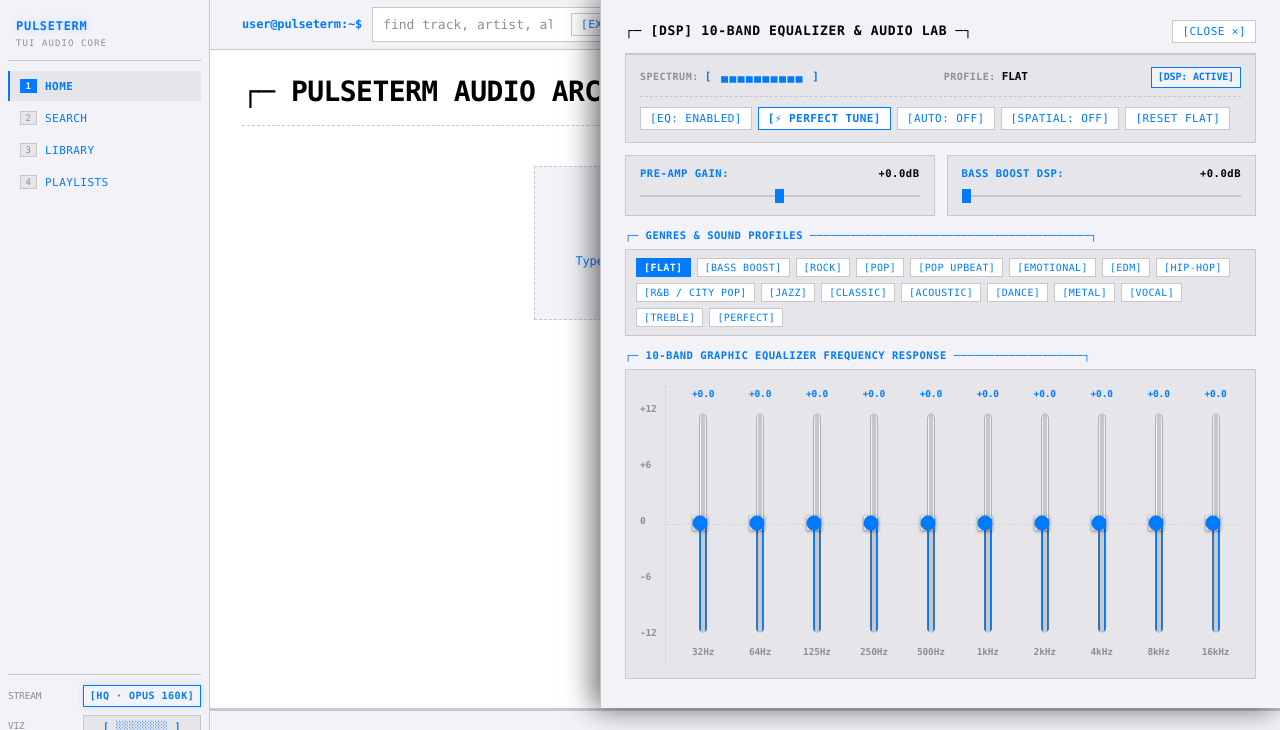
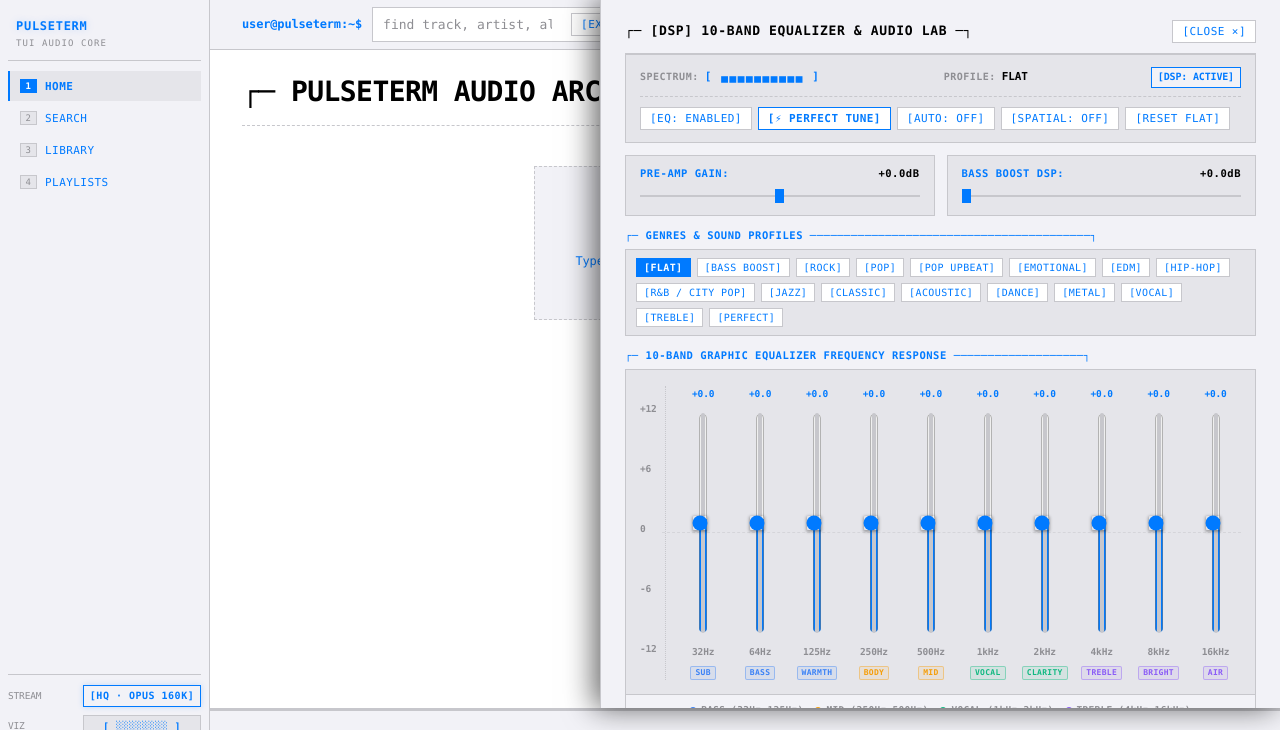
Before and after one commit to bagusazizulamri/pulseterm, a website: page frontend/index.html in a window 1280 px wide. Both pictures are taken after a click on the button "Toggle 10-Band DSP Equalizer (E)". Shown: the top 730 px of the page. Drawn offline with Linux system fonts and the light colour scheme; no server answers.

Commit message:
feat(eq-ui): add frequency acoustic role badges (Bass, Mid, Vocal, Treble) and domain legend under EQ sliders

```diff
--- a/frontend/css/style.css
+++ b/frontend/css/style.css
@@ -1759,6 +1759,80 @@ input[type="range"].eq-slider-vertical::-moz-range-thumb {
   line-height: 16px;
 }
 
+.eq-fader-hint {
+  font-size: 8px;
+  font-weight: 700;
+  letter-spacing: 0.04em;
+  padding: 1px 4px;
+  border-radius: 2px;
+  text-transform: uppercase;
+  user-select: none;
+  line-height: 1.2;
+  white-space: nowrap;
+  border: 1px solid var(--line);
+  color: var(--ink-2);
+  background: var(--paper-2);
+  cursor: help;
+  transition: transform 0.15s ease, border-color 0.15s ease;
+}
+
+.eq-fader-hint:hover {
+  transform: translateY(-1px);
+}
+
+.eq-fader-hint.type-bass {
+  color: #3b82f6;
+  border-color: rgba(59, 130, 246, 0.4);
+  background: rgba(59, 130, 246, 0.08);
+}
+
+.eq-fader-hint.type-mid {
+  color: #f59e0b;
+  border-color: rgba(245, 158, 11, 0.4);
+  background: rgba(245, 158, 11, 0.08);
+}
+
+.eq-fader-hint.type-vocal {
+  color: #10b981;
+  border-color: rgba(16, 185, 129, 0.4);
+  background: rgba(16, 185, 129, 0.08);
+}
+
+.eq-fader-hint.type-treble {
+  color: #8b5cf6;
+  border-color: rgba(139, 92, 246, 0.4);
+  background: rgba(139, 92, 246, 0.08);
+}
+
+.eq-fader-legend {
+  display: flex;
+  align-items: center;
+  justify-content: center;
+  flex-wrap: wrap;
+  gap: 12px;
+  padding: 8px 12px;
+  font-size: 9.5px;
+  color: var(--ink-3);
+  border: 1px solid var(--line);
+  border-top: none;
+  background: var(--paper-2);
+}
+
+.eq-legend-item {
+  display: inline-flex;
+  align-items: center;
+  gap: 5px;
+  font-weight: 600;
+  letter-spacing: 0.03em;
+}
+
+.eq-legend-dot {
+  width: 6px;
+  height: 6px;
+  border-radius: 50%;
+  display: inline-block;
+}
+
 .setting-group {
   padding: 16px 0;
   border-bottom: 1px dashed var(--line);
--- a/frontend/index.html
+++ b/frontend/index.html
@@ -7,7 +7,7 @@
     <meta name="color-scheme" content="dark light">
     <title>PulseTerm // Minimalist TUI Audio Player</title>
     <link rel="icon" type="image/svg+xml" href="/assets/favicon.svg">
-    <link rel="stylesheet" href="/css/style.css?v=2">
+    <link rel="stylesheet" href="/css/style.css?v=3">
     <link rel="stylesheet" href="/css/modern.css?v=7">
 </head>
 <body class="theme-dark">
--- a/frontend/js/eq-core.js
+++ b/frontend/js/eq-core.js
@@ -1,5 +1,17 @@
 export const EQ_FREQUENCIES = [32, 64, 125, 250, 500, 1000, 2000, 4000, 8000, 16000];
 export const EQ_LABELS = ['32Hz', '64Hz', '125Hz', '250Hz', '500Hz', '1kHz', '2kHz', '4kHz', '8kHz', '16kHz'];
+export const EQ_HINTS = [
+    { freq: '32Hz',  type: 'bass',   label: 'SUB',     role: 'Sub-Bass',       desc: 'Naikkan untuk getaran sub-bass / 808' },
+    { freq: '64Hz',  type: 'bass',   label: 'BASS',    role: 'Kick Bass',      desc: 'Naikkan untuk dentuman kick & punch bass' },
+    { freq: '125Hz', type: 'bass',   label: 'WARMTH',  role: 'Warm Bass',      desc: 'Naikkan untuk ketebalan bass & low-end hangat' },
+    { freq: '250Hz', type: 'mid',    label: 'BODY',    role: 'Low-Mid',        desc: 'Naikkan untuk bobot instrumen, turunkan jika muddy/keruh' },
+    { freq: '500Hz', type: 'mid',    label: 'MID',     role: 'Mid Body',       desc: 'Naikkan untuk kehangatan vokal & bodi instrumen' },
+    { freq: '1kHz',  type: 'vocal',  label: 'VOCAL',   role: 'Vocal Core',     desc: 'Naikkan untuk menonjolkan vokal utama / lead' },
+    { freq: '2kHz',  type: 'vocal',  label: 'CLARITY', role: 'Vocal Clarity',  desc: 'Naikkan untuk kejelasan artikulasi vokal & konsonan' },
+    { freq: '4kHz',  type: 'treble', label: 'TREBLE',  role: 'Treble Attack',  desc: 'Naikkan untuk gigitan treble, snare attack & petikan' },
+    { freq: '8kHz',  type: 'treble', label: 'BRIGHT',  role: 'Brilliance',     desc: 'Naikkan untuk kilau cymbals & suara renyah/garing' },
+    { freq: '16kHz', type: 'treble', label: 'AIR',     role: 'Air / Shimmer',  desc: 'Naikkan untuk nuansa airy, lega & shimmer halus' }
+];
 
 export const EQ_PRESETS = {
     flat: {
--- a/frontend/js/equalizer.js
+++ b/frontend/js/equalizer.js
@@ -5,8 +5,8 @@ import { spatial } from './spatial.js?v=11';
 import { getGenre } from './api.js';
 import { mapGenresToPreset, mapProfileToPreset, detectPresetLocal, bandPowerDb, computeTuneCorrections, analyzeAndCompensate, classifySpectralProfile, SPECTRAL_ARCHETYPES } from './eq-core.js';
 
-export { EQ_FREQUENCIES, EQ_LABELS, EQ_PRESETS, SPECTRAL_ARCHETYPES } from './eq-core.js';
-import { EQ_FREQUENCIES, EQ_LABELS, EQ_PRESETS } from './eq-core.js';
+export { EQ_FREQUENCIES, EQ_LABELS, EQ_HINTS, EQ_PRESETS, SPECTRAL_ARCHETYPES } from './eq-core.js';
+import { EQ_FREQUENCIES, EQ_LABELS, EQ_HINTS, EQ_PRESETS } from './eq-core.js';
 
 export const GENRE_RULES = [
     { preset: 'metal', words: ['metal', 'metalcore', 'deathcore', 'slipknot', 'metallica', 'megadeth', 'avenged', 'soad', 'pantera', 'iron maiden', 'bmth', 'rammstein', 'architect', 'lorna shore', 'bad omens'] },
@@ -685,20 +685,28 @@ class TerminalEqualizer {
 
         this.gains.forEach((gain, idx) => {
             const freq = EQ_LABELS[idx];
+            const hint = EQ_HINTS[idx] || { type: 'mid', label: '', role: '', desc: '' };
             const displayGain = (gain >= 0 ? '+' : '') + gain.toFixed(1);
             html += `
                 <div class="eq-fader-channel" data-band="${idx}">
                     <span class="eq-fader-val" id="eq-val-${idx}">${displayGain}</span>
                     <div class="eq-fader-track">
-                        <input type="range" class="eq-slider-vertical" id="eq-slider-${idx}" min="-12" max="12" step="0.5" value="${gain}" orient="vertical">
+                        <input type="range" class="eq-slider-vertical" id="eq-slider-${idx}" min="-12" max="12" step="0.5" value="${gain}">
                     </div>
                     <span class="eq-fader-freq">${freq}</span>
+                    <span class="eq-fader-hint type-${hint.type}" title="${hint.role} (${freq}): ${hint.desc}">${hint.label}</span>
                 </div>
             `;
         });
 
         html += `
                         </div>
+                    </div>
+                    <div class="eq-fader-legend">
+                        <span class="eq-legend-item"><span class="eq-legend-dot" style="background:#3b82f6;"></span>BASS (32Hz–125Hz)</span>
+                        <span class="eq-legend-item"><span class="eq-legend-dot" style="background:#f59e0b;"></span>MID (250Hz–500Hz)</span>
+                        <span class="eq-legend-item"><span class="eq-legend-dot" style="background:#10b981;"></span>VOCAL (1kHz–2kHz)</span>
+                        <span class="eq-legend-item"><span class="eq-legend-dot" style="background:#8b5cf6;"></span>TREBLE (4kHz–16kHz)</span>
                     </div>
                 </div>
             </div>
```
Also changed, not shown: tests/frontend/t9-smart-autoeq.test.mjs (+34 -0 lines).
